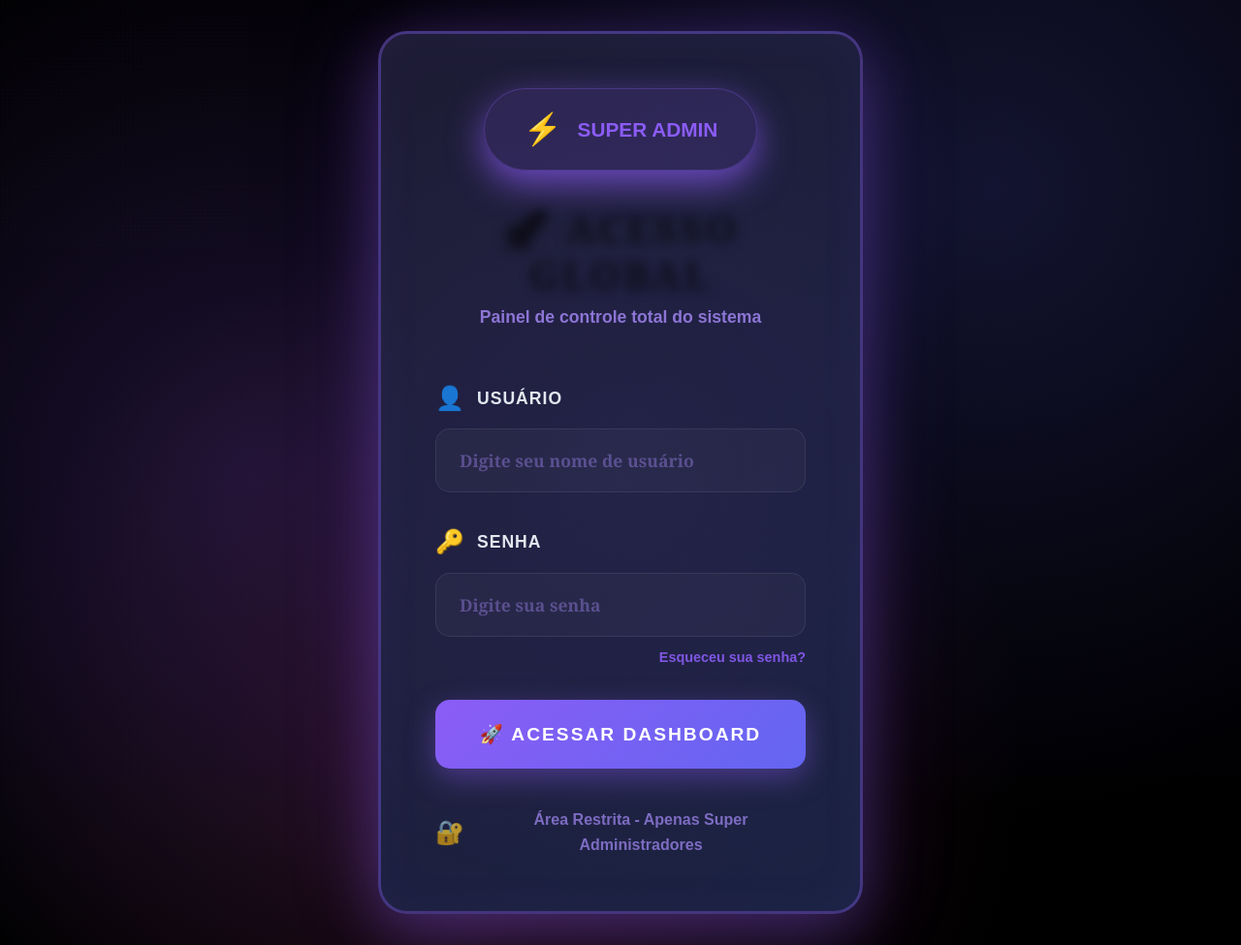
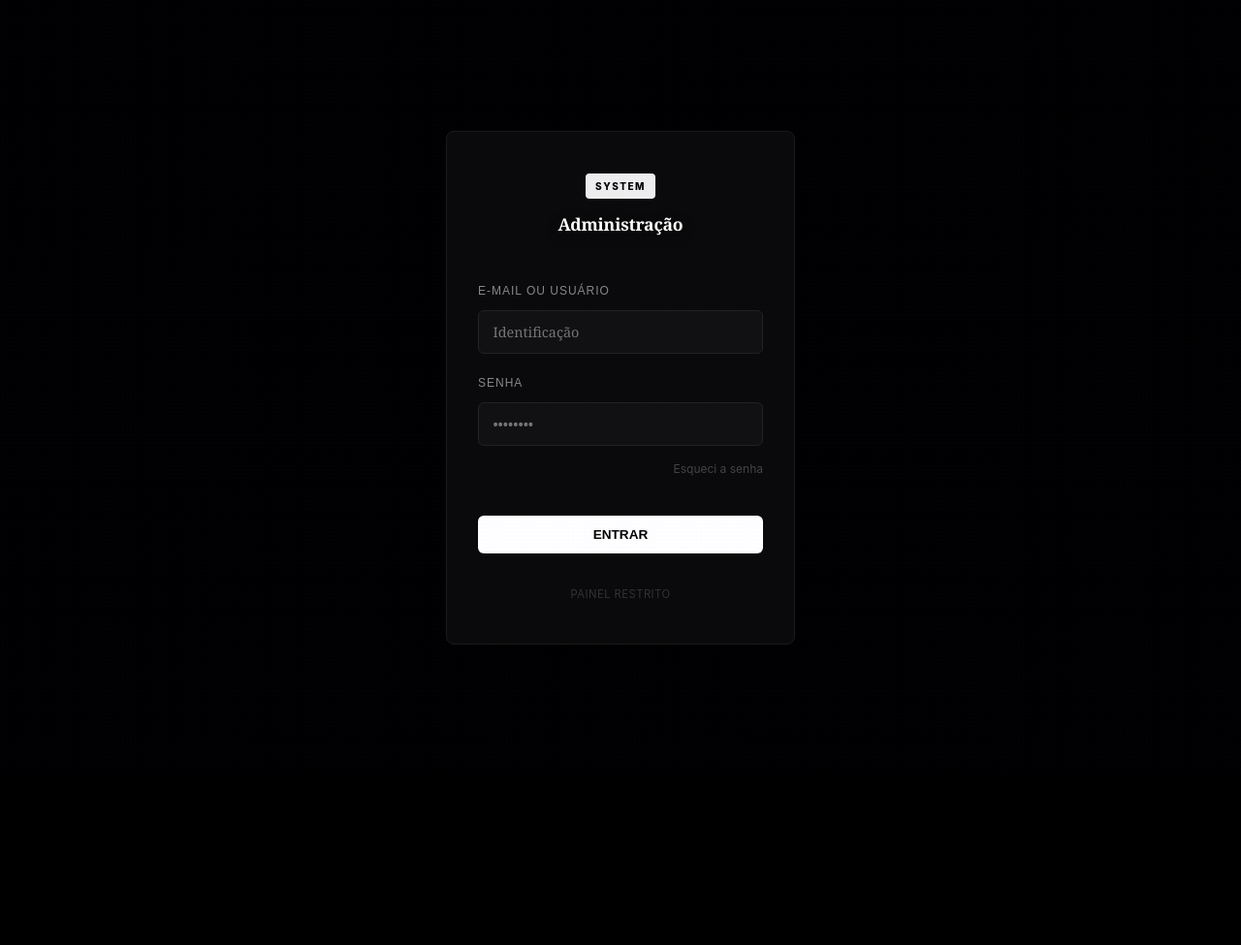
Before and after one commit to mw9nqb4sb7-svg/Projeto_barberagen, a Flask app: page / in a window 1280 px wide. Shown: the whole page at 97% size. After the commit the page ends 665 px from the top, so only its background shows below. Run offline with Flask 3, Linux system fonts and the light colour scheme; parts of the project's set-up code (start-up, migrations or seed data) failed here and were passed over; some libraries are stand-ins or nearby versions.

Commit message:
Reforço visual do botão WhatsApp e redesign minimalista do login Super Admin

```diff
--- a/templates/super_admin/login.html
+++ b/templates/super_admin/login.html
@@ -5,7 +5,6 @@
     <meta name="viewport" content="width=device-width, initial-scale=1.0">
     <title>Super Admin - Login</title>
     <link rel="stylesheet" href="{{ url_for('static', filename='css/styles.css') }}?v=4.0">
-    <link rel="stylesheet" href="{{ url_for('static', filename='css/admin.css') }}?v=1.0">
     <style>
         * {
             margin: 0;
@@ -13,194 +12,121 @@
             box-sizing: border-box;
         }
 
-        html {
-            background: #000000 !important;
-            background-color: #000000 !important;
-        }
-
         body {
-            background: #000000 !important;
-            background-color: #000000 !important;
-            background-image:
-                radial-gradient(circle at 20% 50%, rgba(139, 92, 246, 0.2) 0%, transparent 50%),
-                radial-gradient(circle at 80% 20%, rgba(99, 102, 241, 0.2) 0%, transparent 50%),
-                radial-gradient(circle at 40% 80%, rgba(236, 72, 153, 0.15) 0%, transparent 50%) !important;
+            background-color: #000;
+            font-family: 'Plus Jakarta Sans', -apple-system, BlinkMacSystemFont, "Segoe UI", Roboto, sans-serif;
+            color: #fff;
             min-height: 100vh;
             display: flex;
             align-items: center;
             justify-content: center;
-            padding: 2rem;
-            margin: 0 !important;
+            padding: 1.5rem;
         }
 
         .login-container {
-            max-width: 500px;
             width: 100%;
-            position: relative;
+            max-width: 360px;
         }
 
         .login-card {
-            background: linear-gradient(135deg, rgba(26, 26, 46, 0.95) 0%, rgba(22, 33, 62, 0.95) 100%);
-            padding: 3.5rem;
-            border-radius: 30px;
-            border: 3px solid rgba(139, 92, 246, 0.4);
-            box-shadow:
-                0 20px 60px rgba(139, 92, 246, 0.3),
-                0 0 100px rgba(139, 92, 246, 0.2),
-                inset 0 0 50px rgba(139, 92, 246, 0.05);
-            position: relative;
-            overflow: hidden;
-        }
-
-        .login-card::before {
-            content: '';
-            position: absolute;
-            top: -50%;
-            left: -50%;
-            width: 200%;
-            height: 200%;
-            background: radial-gradient(circle, rgba(139, 92, 246, 0.1) 0%, transparent 70%);
-            animation: pulse 4s ease-in-out infinite;
-        }
-
-        @keyframes pulse {
-            0%, 100% { transform: scale(1) rotate(0deg); opacity: 0.5; }
-            50% { transform: scale(1.1) rotate(180deg); opacity: 1; }
+            background: #0a0a0a;
+            padding: 2.5rem 2rem;
+            border-radius: 8px;
+            border: 1px solid #1a1a1a;
+            box-shadow: 0 4px 24px rgba(0, 0, 0, 0.5);
         }
 
         .login-header {
             text-align: center;
-            margin-bottom: 3rem;
-            position: relative;
-            z-index: 1;
+            margin-bottom: 2.5rem;
         }
 
         .super-badge {
-            display: inline-flex;
-            align-items: center;
-            gap: 1rem;
-            background: linear-gradient(135deg, #8b5cf6, #6366f1);
-            padding: 1rem 2.5rem;
-            border-radius: 50px;
-            font-weight: 900;
-            font-size: 1.3rem;
-            box-shadow: 0 10px 30px rgba(139, 92, 246, 0.5);
-            margin-bottom: 2rem;
-            animation: glow 2s ease-in-out infinite;
-        }
-
-        @keyframes glow {
-            0%, 100% { box-shadow: 0 10px 30px rgba(139, 92, 246, 0.5); }
-            50% { box-shadow: 0 15px 40px rgba(139, 92, 246, 0.8); }
+            display: inline-block;
+            background: #eee;
+            color: #000;
+            padding: 4px 10px;
+            border-radius: 4px;
+            font-weight: 800;
+            font-size: 10px;
+            text-transform: uppercase;
+            letter-spacing: 1.5px;
+            margin-bottom: 1rem;
         }
 
         .login-title {
-            font-size: 2.5rem;
-            font-weight: 900;
-            background: linear-gradient(135deg, #ffffff, #8b5cf6);
-            -webkit-background-clip: text;
-            -webkit-text-fill-color: transparent;
-            margin-bottom: 0.5rem;
-            text-transform: uppercase;
-            letter-spacing: 3px;
+            font-size: 1.1rem;
+            font-weight: 600;
+            color: #fff;
+            letter-spacing: -0.2px;
         }
 
         .form-group {
-            margin-bottom: 2rem;
-            position: relative;
-            z-index: 1;
+            margin-bottom: 1.25rem;
         }
 
         .form-label {
-            display: flex;
-            align-items: center;
-            gap: 0.75rem;
-            margin-bottom: 0.75rem;
-            color: #a78bfa;
-            font-weight: 700;
-            font-size: 1.1rem;
-            text-transform: uppercase;
-            letter-spacing: 1px;
+            display: block;
+            margin-bottom: 0.5rem;
+            color: #888;
+            font-weight: 500;
+            font-size: 0.75rem;
         }
 
         .form-input {
             width: 100%;
-            padding: 1.25rem 1.5rem;
-            border: 2px solid rgba(139, 92, 246, 0.3);
-            border-radius: 15px;
-            background: rgba(0, 0, 0, 0.3);
-            color: white;
-            font-size: 1.1rem;
-            font-weight: 600;
-            transition: all 0.3s ease;
-            box-sizing: border-box;
+            padding: 0.75rem 0.9rem;
+            border: 1px solid #222;
+            border-radius: 6px;
+            background: #111;
+            color: #fff;
+            font-size: 0.9rem;
+            transition: border-color 0.2s ease;
         }
 
         .form-input:focus {
             outline: none;
-            border-color: #8b5cf6;
-            background: rgba(0, 0, 0, 0.5);
-            box-shadow: 0 0 20px rgba(139, 92, 246, 0.4);
-        }
-
-        .form-input::placeholder {
-            color: rgba(167, 139, 250, 0.4);
+            border-color: #444;
         }
 
         .btn-login {
             width: 100%;
-            padding: 1.5rem;
-            background: linear-gradient(135deg, #8b5cf6 0%, #6366f1 100%);
-            color: white;
+            padding: 0.75rem;
+            background: #fff;
+            color: #000;
             border: none;
-            border-radius: 15px;
-            font-weight: 900;
-            font-size: 1.2rem;
+            border-radius: 6px;
+            font-weight: 700;
+            font-size: 0.85rem;
             cursor: pointer;
-            transition: all 0.4s ease;
-            text-transform: uppercase;
-            letter-spacing: 2px;
-            position: relative;
-            overflow: hidden;
-            z-index: 1;
-            box-shadow: 0 10px 30px rgba(139, 92, 246, 0.4);
-        }
-
-        .btn-login::before {
-            content: '';
-            position: absolute;
-            top: 50%;
-            left: 50%;
-            width: 0;
-            height: 0;
-            border-radius: 50%;
-            background: rgba(255, 255, 255, 0.2);
-            transition: width 0.6s, height 0.6s, top 0.6s, left 0.6s;
-            transform: translate(-50%, -50%);
-            z-index: -1;
-        }
-
-        .btn-login:hover::before {
-            width: 400px;
-            height: 400px;
+            transition: opacity 0.2s ease;
+            margin-top: 1rem;
         }
 
         .btn-login:hover {
-            transform: translateY(-3px);
-            box-shadow: 0 15px 40px rgba(139, 92, 246, 0.6);
+            opacity: 0.9;
+        }
+
+        .messages {
+            margin-bottom: 1.5rem;
+        }
+
+        .alert {
+            padding: 0.7rem;
+            border-radius: 4px;
+            font-size: 0.8rem;
+            text-align: center;
+            background: rgba(220, 38, 38, 0.1);
+            color: #ef4444;
+            border: 1px solid rgba(220, 38, 38, 0.2);
         }
 
         .login-footer {
             text-align: center;
-            margin-top: 2.5rem;
-            color: rgba(167, 139, 250, 0.7);
-            font-weight: 600;
-            display: flex;
-            align-items: center;
-            justify-content: center;
-            gap: 0.75rem;
-            position: relative;
-            z-index: 1;
+            margin-top: 2rem;
+            color: #333;
+            font-size: 0.7rem;
+            letter-spacing: 0.5px;
         }
     </style>
 </head>
@@ -208,46 +134,43 @@
     <div class="login-container">
         <div class="login-card">
             <div class="login-header">
-                <div class="super-badge">
-                    <span style="font-size: 2rem;">⚡</span>
-                    <span>SUPER ADMIN</span>
-                </div>
-                <h1 class="login-title">🚀 Acesso Global</h1>
-                <p style="color: rgba(167, 139, 250, 0.8); font-weight: 600; font-size: 1.1rem;">Painel de controle total do sistema</p>
+                <div class="super-badge">System</div>
+                <h1 class="login-title">Administração</h1>
             </div>
+
+            {% with messages = get_flashed_messages(with_categories=true) %}
+                {% if messages %}
+                    <div class="messages">
+                        {% for category, message in messages %}
+                            <div class="alert alert-{{ category }}">{{ message }}</div>
+                        {% endfor %}
+                    </div>
+                {% endif %}
+            {% endwith %}
 
             <form method="POST">
                 <input type="hidden" name="csrf_token" value="{{ csrf_token() }}"/>
 
                 <div class="form-group">
-                    <label class="form-label">
-                        <span style="font-size: 1.5rem;">👤</span>
-                        <span>Usuário</span>
-                    </label>
-                    <input type="text" name="email" required class="form-input"
-                           placeholder="Digite seu nome de usuário">
+                    <label class="form-label" for="email">E-mail ou Usuário</label>
+                    <input type="text" id="email" name="email" required class="form-input"
+                           placeholder="Identificação">
                 </div>
 
                 <div class="form-group">
-                    <label class="form-label">
-                        <span style="font-size: 1.5rem;">🔑</span>
-                        <span>Senha</span>
-                    </label>
-                    <input type="password" name="senha" required class="form-input"
-                           placeholder="Digite sua senha">
+                    <label class="form-label" for="senha">Senha</label>
+                    <input type="password" id="senha" name="senha" required class="form-input"
+                           placeholder="••••••••">
                     <div style="text-align: right; margin-top: 8px;">
-                        <a href="{{ url_for('recuperar_senha') }}" style="color: #8b5cf6; font-size: 0.9rem; text-decoration: none; font-weight: 600; opacity: 0.9; hover: opacity: 1;">Esqueceu sua senha?</a>
+                        <a href="{{ url_for('recuperar_senha') }}" style="color: #444; font-size: 0.75rem; text-decoration: none;">Esqueci a senha</a>
                     </div>
                 </div>
 
-                <button type="submit" class="btn-login">
-                    🚀 Acessar Dashboard
-                </button>
+                <button type="submit" class="btn-login">ENTRAR</button>
             </form>
 
             <div class="login-footer">
-                <span style="font-size: 1.5rem;">🔐</span>
-                <span>Área Restrita - Apenas Super Administradores</span>
+                PAINEL RESTRITO
             </div>
         </div>
     </div>
```
Also changed, not shown: templates/admin/dashboard.html (+17 -1 lines).
